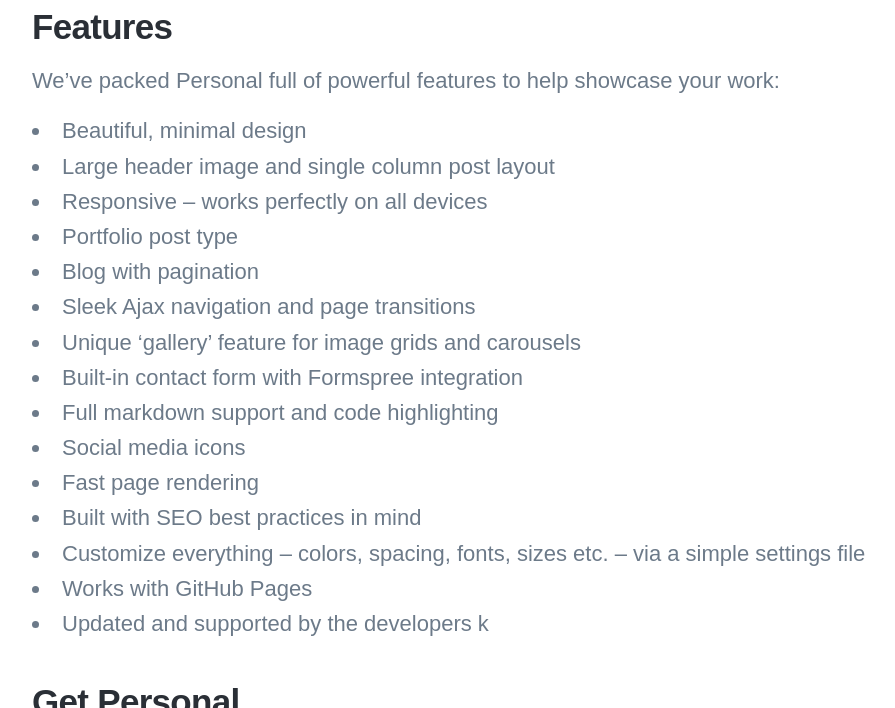
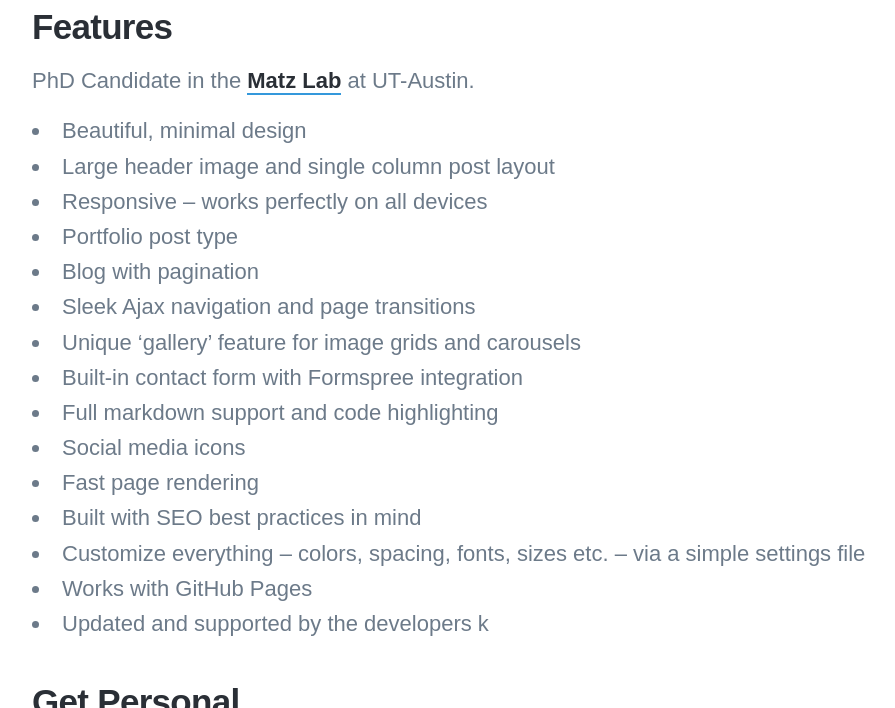
Before and after one commit to kristinaleilani/kristinaleilani.github.io, a Jekyll site: the page built from _pages/about.md, in a window 1280 px wide and 900 px high, scrolled down 404 px, cut to the strip 192-900 px from the top of the window. Shown: the whole strip, without its empty margins (138-1033 px from the left). Built offline with Jekyll 4.4.1, drawn with Linux system fonts in a browser that asks for light colours; nearby versions of some CDN libraries; some web fonts are replaced.

Commit message:
Update about.md

```diff
--- a/_pages/about.md
+++ b/_pages/about.md
@@ -7,7 +7,7 @@ featured_image: /images/Headshot_CaneBay.JPG
 
 ## Features
 
-We've packed Personal full of powerful features to help showcase your work:
+PhD Candidate in the [Matz Lab](https://matzlab.weebly.com/) at UT-Austin.
 
 * Beautiful, minimal design
 * Large header image and single column post layout
```
